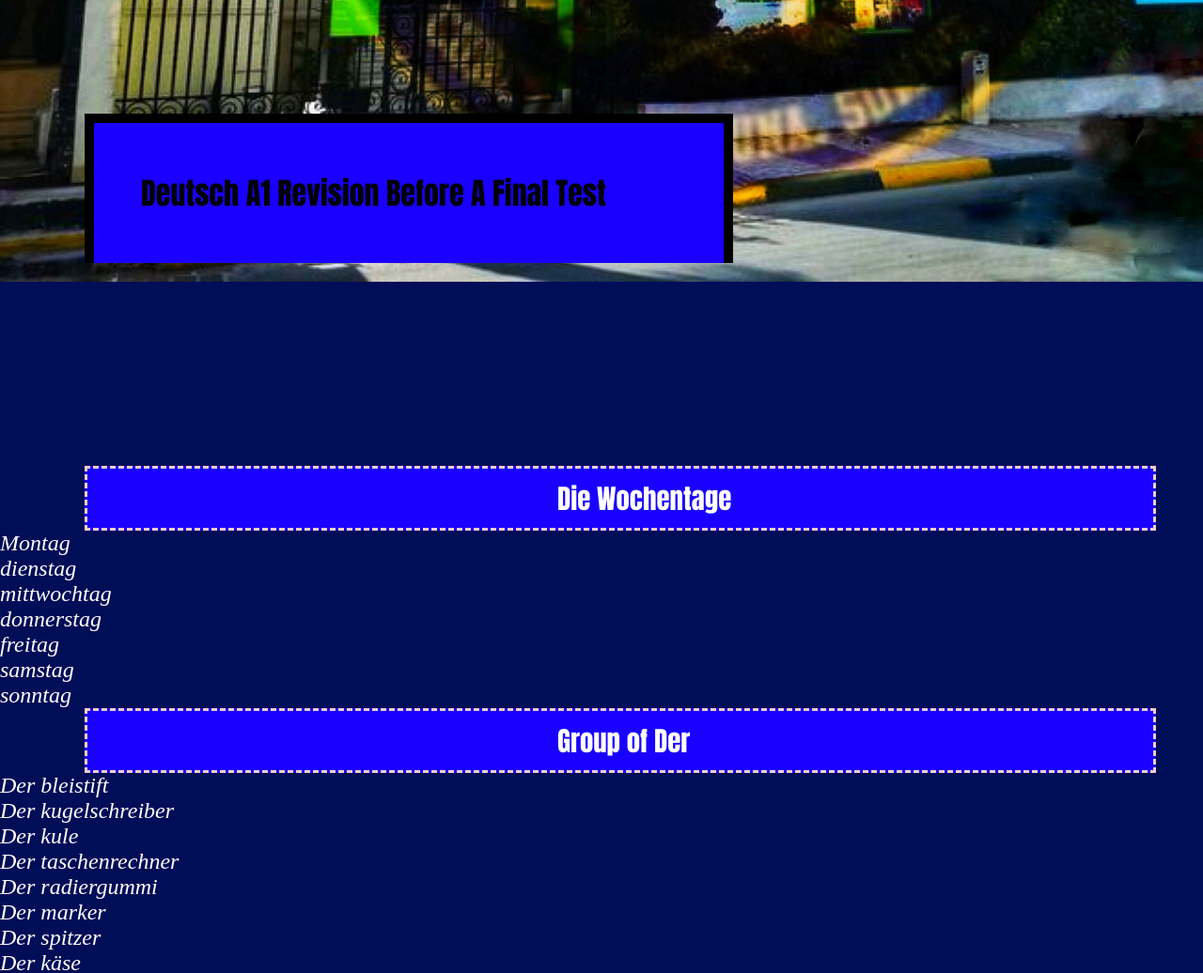
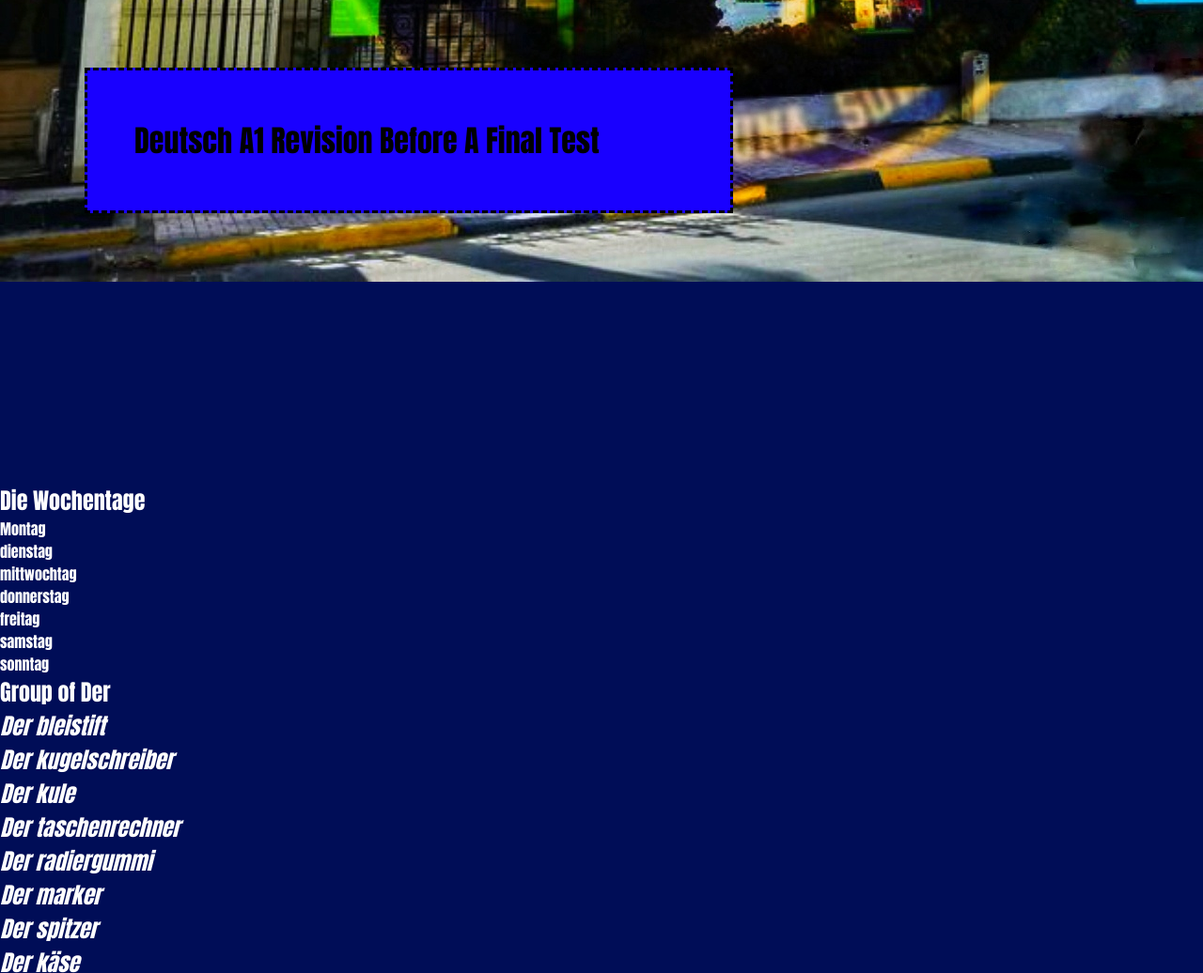
Before and after one commit to theawakener0/deutsch-A1_YR-M, a plain HTML site: page index.html in a window 1280 px wide. Shown: the part 780-1816 px from the top of the page at 94% size. Drawn offline with Linux system fonts and the light colour scheme.

Commit message:
updating the names

```diff
--- a/deutsch a1 before the exam.html
+++ b/index.html
@@ -4,7 +4,7 @@
 <head>
     <meta charset="UTF-8">
     <title>deutsch a1 befor the test</title>
-    <link rel="stylesheet" href="1 deutsch a1 before exam.css">
+    <link rel="stylesheet" href="style.css">
     <style>
         body {
             background-image: url("background.jpg");
--- a/1 deutsch a1 before exam.css
+++ b/style.css
@@ -1,51 +1,51 @@
-.go {
-    position: top;
-    width:100px;
-    length: 100px
+/* Global Variables */
+:root {
+    --primary-color: #1900ff; /* rgb(25, 0, 255) */
+    --secondary-color: #ff3333;
+    --text-color-light: #ffffff;
+    --text-color-dark: #000000;
+    --text-color-medium: #333333;
+    --accent-color-red: #ff0000;
+    --accent-color-aqua: rgba(0, 255, 255, 0.858);
+    --accent-color-gold: #d9b55a; /* rgb(217, 181, 90) */
+    --background-dark: #222222;
+    --background-body: #000d57; /* rgb(0, 13, 87) */
+    --border-color-light: #eeeeee; /* Approximation of rgb(238, 204, 204) */
+    --border-color-table: #dddddd;
+    --font-impact: Impact, Haettenschweiler, 'Arial Narrow Bold', sans-serif;
+    --font-rounded: 'Arial Rounded MT', Arial, sans-serif; /* Added fallback */
+    --spacing-unit: 10px;
+    --container-width: 1140px;
 }
 
-
-.A {
-    background-color: rgb(25, 0, 255);
-    color: black;
-    padding: 50px;
-    margin-right: 500px;
-    margin-left: 90px;
-    border: 10px solid;
-    border-bottom: red;
-    font-family: Impact, Haettenschweiler, 'Arial Narrow Bold', sans-serif;
-
+/* CSS Reset & Base Styles */
+* {
+    margin: 0;
+    padding: 0;
+    box-sizing: border-box;
 }
 
-.B {
-    color: rgb(255, 255, 255);
-    background-color: rgb(25, 0, 255);
-    margin-left: 90px;
-    margin-right: 50px;
-    padding: 10px;
-    padding-left: 500px;
-    font-size: larger;
-    font-family: Impact, Haettenschweiler, 'Arial Narrow Bold', sans-serif;
-    border-color: rgb(238, 204, 204);
-    border-style: dashed;
+body {
+    background-color: var(--background-body);
+    font-family: var(--font-impact); /* Default font, can be overridden */
+    color: var(--text-color-light); /* Default text color for body */
 }
 
-.C {
-    color: rgb(255, 255, 255);
-    font-size: x-large;
-    font-style: italic;
+/* General Purpose Classes & Fixes */
+.go {
+    position: absolute; /* Changed from 'top' */
+    top: 0; /* Added for positioning */
+    width: 100px;
+    height: 100px; /* Changed from 'length' */
 }
 
-.D {
-    color: rgb(255, 255, 255);
-    background-color: rgb(25, 0, 255);
-    margin-left: 90px;
-    margin-right: 50px;
-    padding: 10px;
-    padding-left: 500px;
-    font-size: larger;
-    font-family: Impact, Haettenschweiler, 'Arial Narrow Bold', sans-serif;
-    border-color: rgb(238, 204, 204);
+/* Section A Styles */
+.A {
+    background-color: var(--primary-color);
+    color: var(--text-color-dark);
+    padding: calc(var(--spacing-unit) * 5); /* 50px */
+    margin-right: calc(var(--spacing-unit) * 50); /* 500px */
+    margin-left: calc(var(--spacing-unit) * 9);  /* 90px */
     border-style: dashed;
 
 }
@@ -144,17 +144,6 @@
     border-color: rgb(238, 204, 204);
     border-style: dashed;
 }
-
-
-
-
-
-
-
-
-
-
-
 
 
 .P {
```
